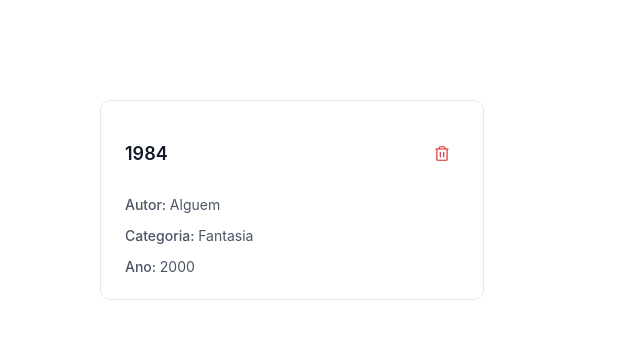
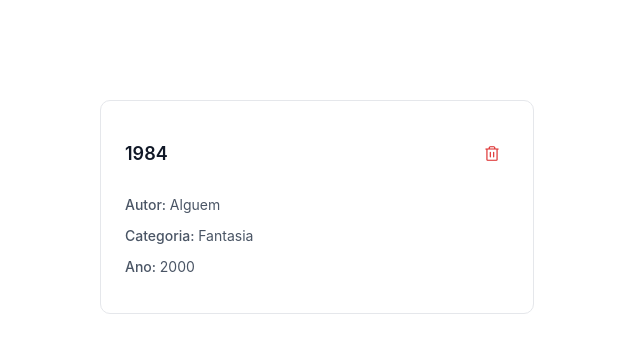
Before and after one commit to BencWislla/Library, a React (Create React App) app: page / in a window 1280 px wide. Shown: the top 352 px of the page, without its empty margins (0-640 px from the left). Built offline with nearby package versions, Linux system fonts and the light colour scheme.

Commit message:
add width and heigth 100%

```diff
--- a/src/components/ui/Card/styles.js
+++ b/src/components/ui/Card/styles.js
@@ -7,7 +7,8 @@ export const CardContainer = styled.div`
  border-radius: .625rem;
  border: 1px solid #e5e7eb;
  padding: 1.5rem 1.5rem ;
- height: 150px;
+ width: 100%;
+ height: 100%;
  &:hover{
  box-shadow: 0 4px 6px -1px rgba(0, 0, 0, 0.1)}
 
```
